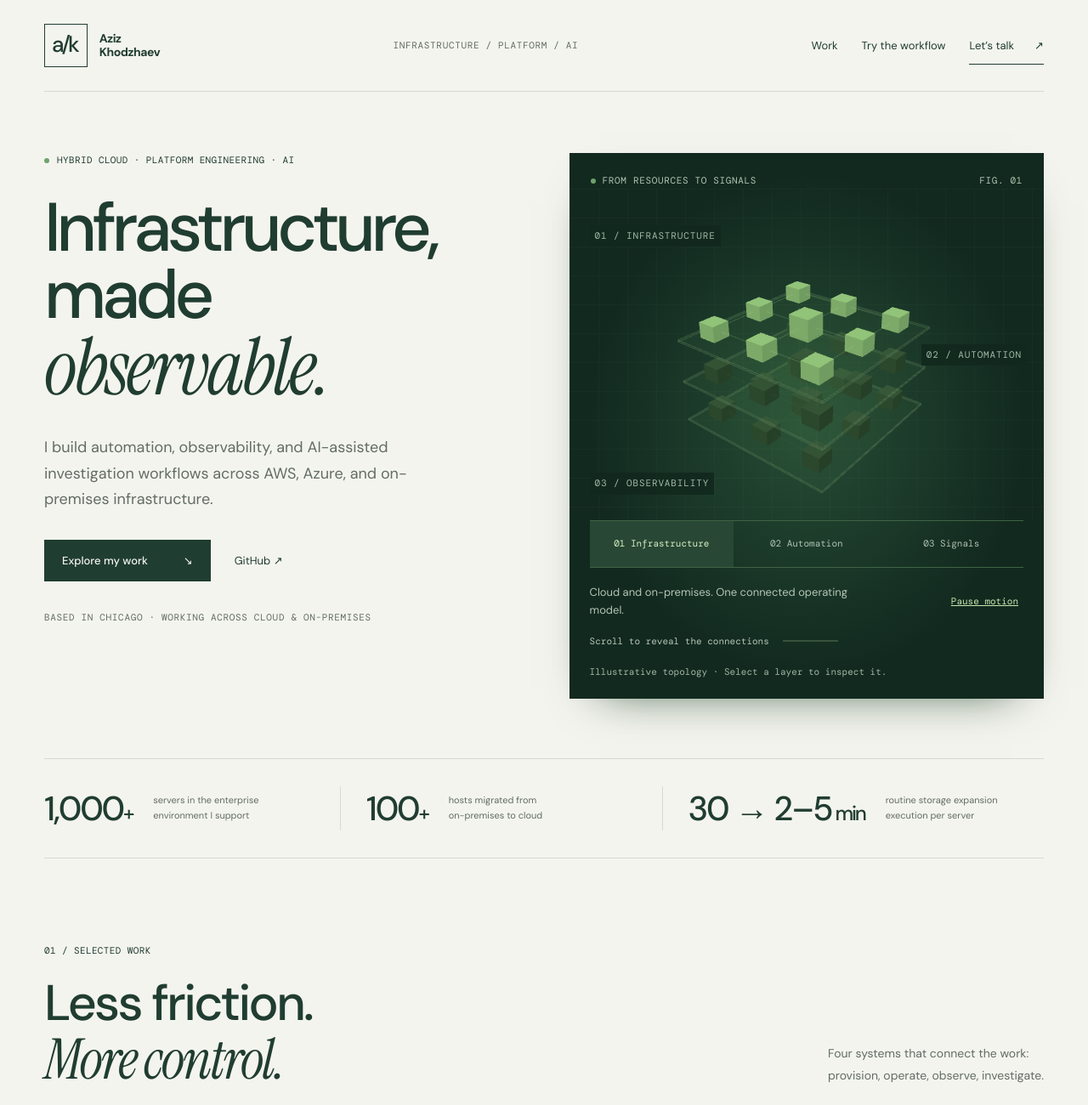
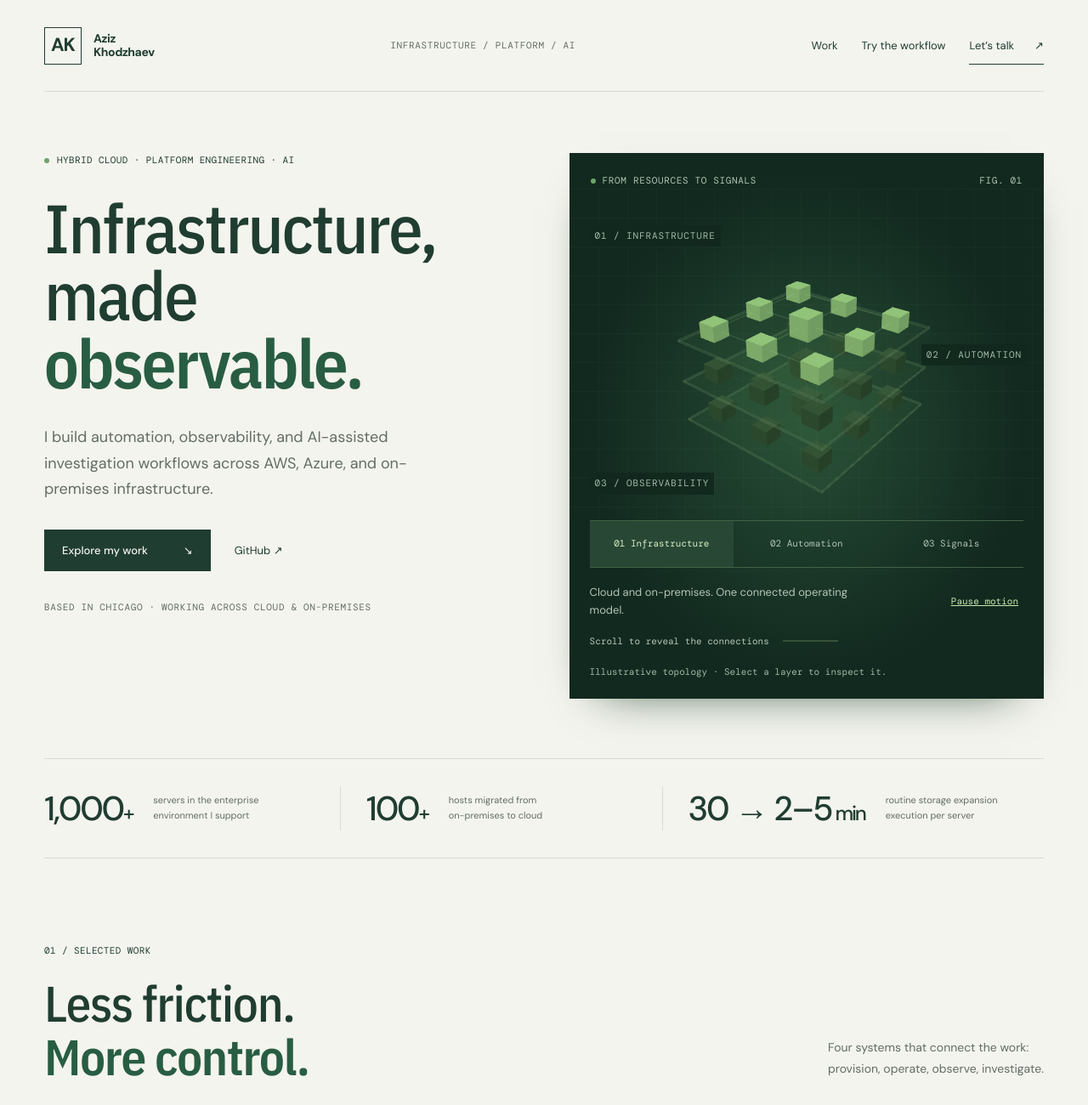
Before and after one commit to Arkforce/arkforce.github.io, a website built with Vite: page index.html in a window 1280 px wide. Shown: the top 1300 px of the page at 85% size. Built offline with nearby package versions, Linux system fonts and the light colour scheme.

Commit message:
Refine headline typography and simplify branding to AK

```diff
--- a/index.html
+++ b/index.html
@@ -17,7 +17,7 @@
     <a class="skip-link" href="#main">Skip to content</a>
     <header class="site-header wrap">
       <a class="brand" href="./index.html" aria-label="Aziz Khodzhaev home"
-        ><span class="brand-symbol" aria-hidden="true">a/k</span
+        ><span class="brand-symbol" aria-hidden="true">AK</span
         ><span>Aziz<br />Khodzhaev</span></a
       >
       <span class="header-note">INFRASTRUCTURE / PLATFORM / AI</span>
--- a/style.css
+++ b/style.css
@@ -1,4 +1,4 @@
-@import url("https://fonts.googleapis.com/css2?family=DM+Sans:wght@400;450;500;550;600;650;700&family=DM+Mono:wght@400;500&family=Instrument+Serif:ital@0;1&display=swap");
+@import url("https://fonts.googleapis.com/css2?family=DM+Sans:wght@400;450;500;550;600;650;700&family=DM+Mono:wght@400;500&family=IBM+Plex+Sans+Condensed:wght@500;600&display=swap");
 
 :root {
   color-scheme: light;
@@ -10,7 +10,7 @@
   --lime: #c7e8ae;
   --dark: #12291f;
   --mono: "DM Mono", monospace;
-  --serif: "Instrument Serif", Georgia, serif;
+  --display: "IBM Plex Sans Condensed", "Arial Narrow", Arial, sans-serif;
   font-family: "DM Sans", Arial, sans-serif;
   color: var(--ink);
   background: var(--paper);
@@ -102,11 +102,16 @@ button[hidden] {
   letter-spacing: -0.4px;
 }
 .brand-symbol {
-  font-size: 26px;
-  font-weight: 500;
-  letter-spacing: -3px;
+  display: grid;
+  place-items: center;
+  flex-shrink: 0;
+  width: 44px;
+  height: 44px;
+  font-size: 22px;
+  font-weight: 700;
+  letter-spacing: -1px;
   border: 1px solid var(--ink);
-  padding: 9px 11px 12px 8px;
+  padding: 0;
 }
 .header-note,
 .eyebrow,
@@ -172,20 +177,23 @@ nav a:hover,
   flex-shrink: 0;
 }
 .hero h1 {
+  font-family: var(--display);
   font-size: clamp(58px, 6.7vw, 96px);
-  letter-spacing: -0.065em;
+  letter-spacing: -0.025em;
   line-height: 0.99;
   font-weight: 500;
   margin: 0 0 28px;
 }
 h1 em,
 h2 em {
-  font-family: var(--serif);
-  font-weight: 400;
-  letter-spacing: -0.035em;
+  font-family: inherit;
+  font-style: normal;
+  font-weight: 600;
+  letter-spacing: inherit;
+  color: var(--green);
 }
 h1 em {
-  font-size: 1.15em;
+  font-size: 1em;
 }
 .hero-description {
   font-size: 17px;
@@ -382,14 +390,15 @@ h1 em {
   margin-bottom: 22px;
 }
 h2 {
+  font-family: var(--display);
   font-size: clamp(42px, 4.6vw, 66px);
-  font-weight: 450;
-  letter-spacing: -0.045em;
+  font-weight: 500;
+  letter-spacing: -0.02em;
   line-height: 1.06;
   margin: 0;
 }
 h2 em {
-  font-size: 1.12em;
+  font-size: 1em;
 }
 .section-heading > p {
   color: var(--muted);
@@ -796,7 +805,7 @@ h2 em {
 }
 .contact-heading h2 {
   font-size: clamp(65px, 9.5vw, 138px);
-  letter-spacing: -0.055em;
+  letter-spacing: -0.025em;
   line-height: 0.98;
 }
 .contact-arrow {
@@ -857,9 +866,10 @@ footer a {
   padding-bottom: 45px;
 }
 .detail-hero h1 {
+  font-family: var(--display);
   font-size: clamp(42px, 5.5vw, 78px);
   font-weight: 500;
-  letter-spacing: -0.055em;
+  letter-spacing: -0.02em;
   line-height: 1.03;
   margin: 0;
 }
@@ -1039,8 +1049,8 @@ footer a {
     gap: 9px;
   }
   .brand-symbol {
-    font-size: 21px;
-    padding: 7px 9px 10px 6px;
+    font-size: 20px;
+    padding: 0;
   }
   .nav-contact {
     gap: 9px;
@@ -1233,6 +1243,9 @@ footer a {
     display: none;
   }
   .brand-symbol {
+    display: grid;
+  }
+  .brand > span:last-child {
     display: none;
   }
   .hero h1 {
```
Also changed, not shown: case-ai.html (+1 -1 lines), case-automation.html (+1 -1 lines), case-iam.html (+1 -1 lines), case-observability.html (+1 -1 lines), work.html (+1 -1 lines), favicon.svg.
